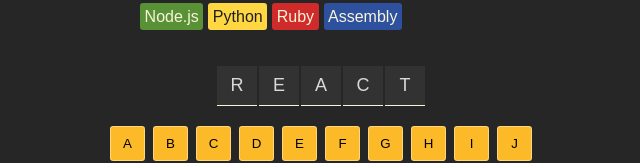
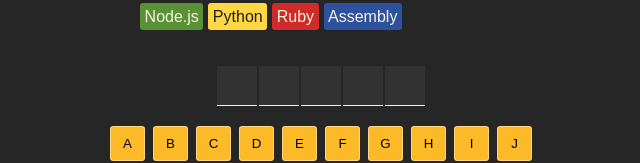
Before and after one commit to SouthBennett/assembly-endgame, a React (Vite) app: page / in a window 1280 px wide. Shown: the part 253-416 px from the top of the page, without its empty margins (319-959 px from the left). Built offline with nearby package versions, Linux system fonts and the light colour scheme.

Commit message:
Assembly Endgame: Only display correclty guessed letters in word

```diff
--- a/src/App.jsx
+++ b/src/App.jsx
@@ -19,7 +19,10 @@
   // console.log(splitCurrentWord)
 
   const letters = splitCurrentWord.map((letter, index) => (
-    <span key={index}> {letter.toUpperCase()}</span>
+    <span
+      key={index}>
+      {guessedLetters.includes(letter) ? letter.toUpperCase() : ""}
+    </span>
   ))
   // console.log(letters)
 
```
